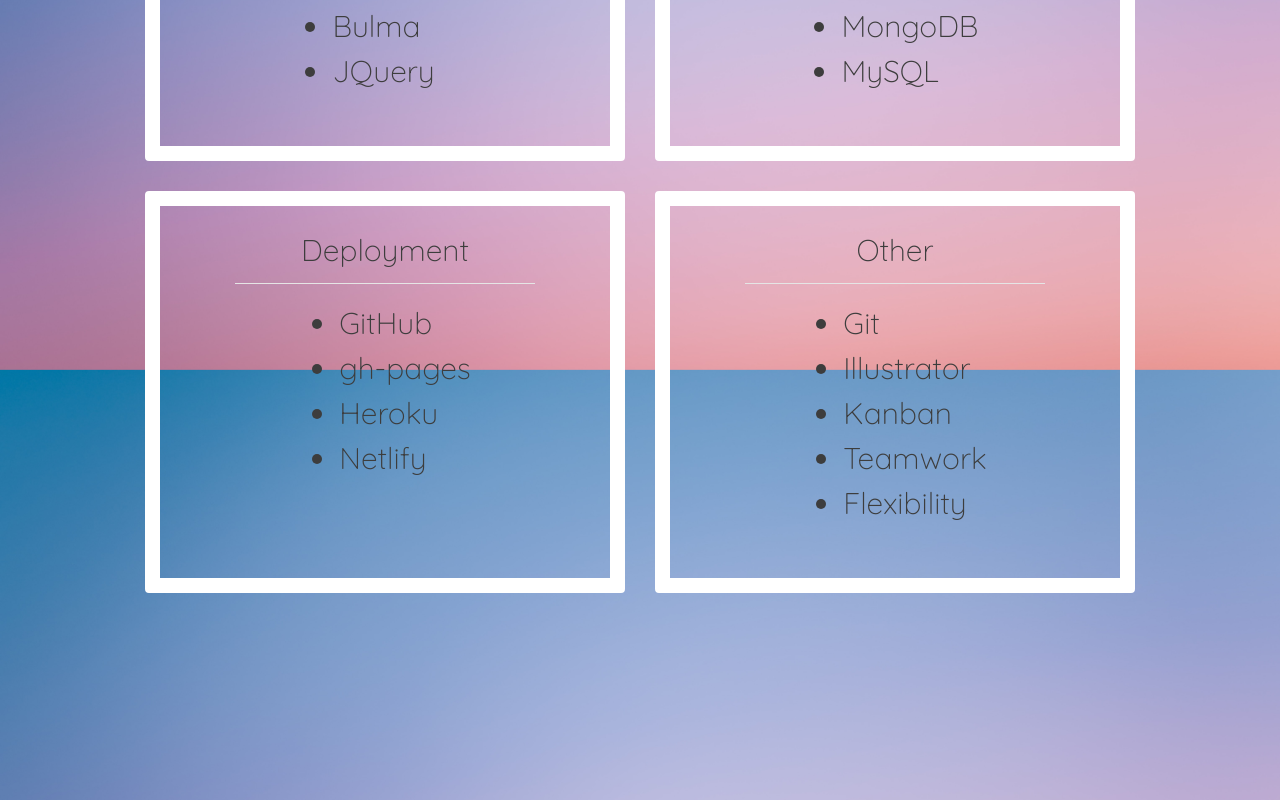
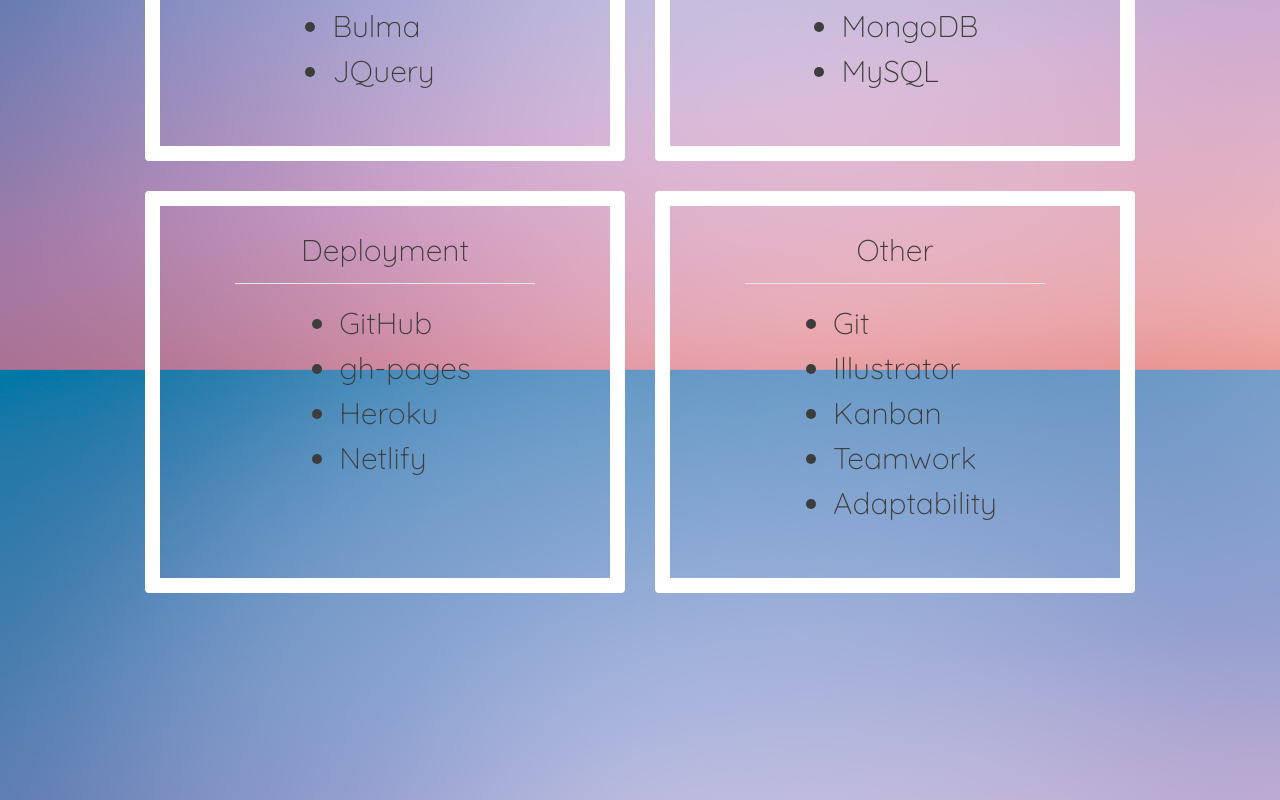
Before and after one commit to haywah27/react-portfolio, a React (Create React App) app: page / in a window 1280 px wide. Shown: the part 1337-2137 px from the top of the page. Built offline with nearby package versions, Linux system fonts and the light colour scheme.

Commit message:
adjusting other skills column

```diff
--- a/src/components/Card/SkillsCard.js
+++ b/src/components/Card/SkillsCard.js
@@ -62,7 +62,7 @@
                 <li>Illustrator</li>
                 <li>Kanban</li>
                 <li>Teamwork</li>
-                <li>Flexibility</li>
+                <li>Adaptability</li>
               </ul>
             </Card.Body>
           </Card>
```
